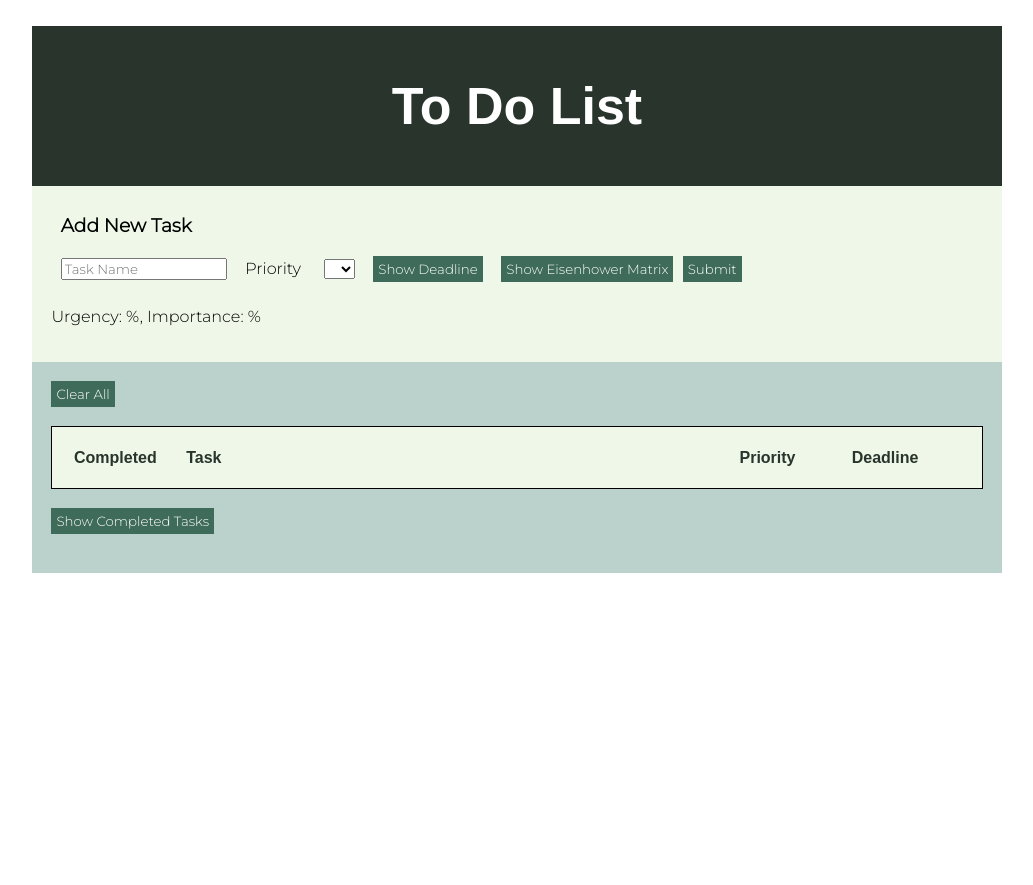
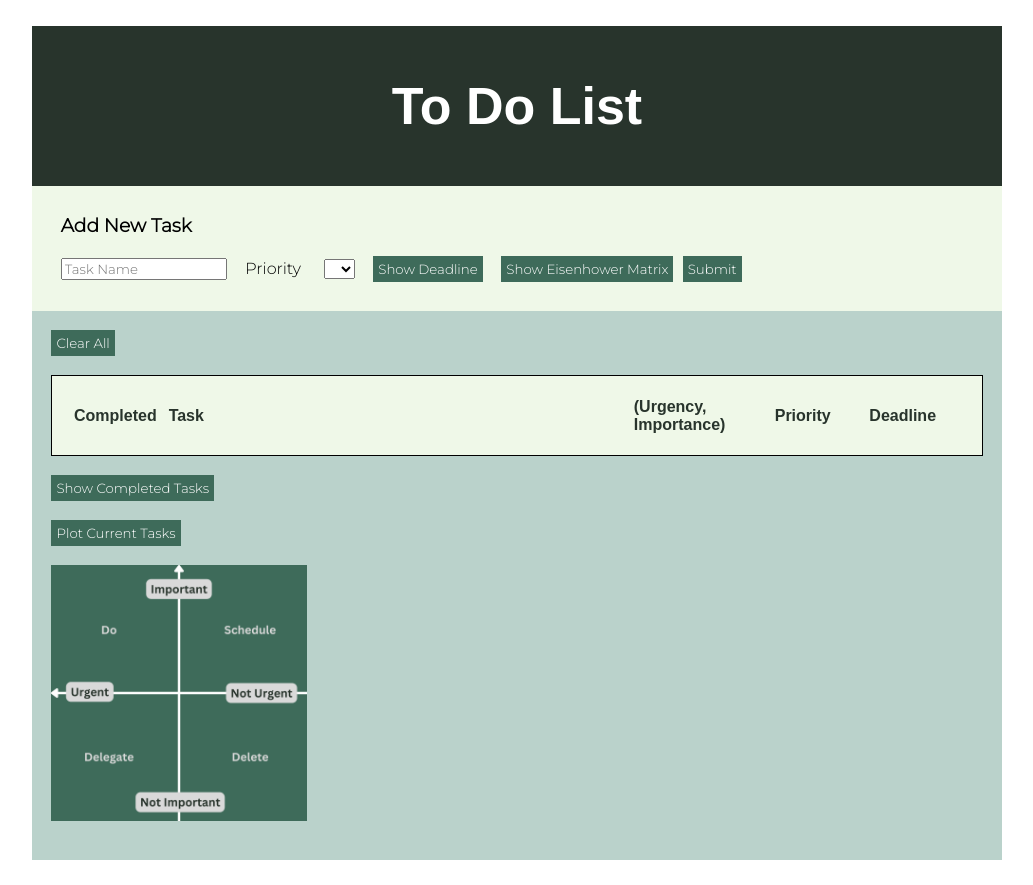
Before and after one commit to dragonspirals/React-To-Do-List, a React (Create React App) app: page / in a window 1280 px wide. Shown: the whole page, without its empty margins (123-1156 px from the left). Before the commit the page ends 800 px from the top, so only its background shows below. Built offline with nearby package versions, Linux system fonts and the light colour scheme; a web font is replaced by a local one.

Commit message:
Eisenhower plot all tasks
Added ability to plot all current tasks on the eisenhower graph

```diff
--- a/src/App.js
+++ b/src/App.js
@@ -4,6 +4,7 @@ import React, { useState } from 'react'
 import Form from './Form/Form';
 import DisplayTasks from './List/DisplayTasks';
 import DisplayCompleted from './List/DisplayCompleted';
+import DisplayEHower from './List/DisplayEHower';
 
 function App() {
 
@@ -58,6 +59,8 @@ function App() {
 
         <br></br>
         <DisplayCompleted taskList={taskList} />
+
+        <DisplayEHower taskList={taskList}/>
       </main>
 
 
--- a/src/Form/EHower.js
+++ b/src/Form/EHower.js
@@ -1,5 +1,4 @@
 import { useState, useRef } from "react";
-import graph from "../images/asana-eisenhower.webp"
 
 export default function EHower({ newTask, setNewTask }) {
 
@@ -53,6 +52,8 @@ export default function EHower({ newTask, setNewTask }) {
                 <circle cx={eHowerMark[0]} cy={eHowerMark[1]} r="5" stroke="black" stroke-width="3" fill="black" />
             </svg>
         </div>
+        <p>Urgency: {newTask.eHower[0]}%, Importance: {newTask.eHower[1]}%</p>
+        <br />
         </>
     )
 
--- a/src/Form/Form.js
+++ b/src/Form/Form.js
@@ -77,7 +77,7 @@ export default function Form({ addTask }) {
 
             <input className="button" type="submit"></input>
 
-            <p>Urgency: {newTask.eHower[0]}%, Importance: {newTask.eHower[1]}%</p>
+
 
         </form>
     )
--- /dev/null
+++ b/src/List/DisplayEHower.js
@@ -0,0 +1,59 @@
+
+import React, { useState, useRef } from "react"
+
+
+export default function DisplayEHower({ taskList }) {
+
+    // an array containing all the marks representing tasks on the eisenhower matrix
+    const [eHowerMarks, setEHowerMarks] = useState([]);
+
+    // div containing graph
+    const boxRef = useRef(null);
+    // bounding box for the graph
+
+
+    function getMarks() {
+        const marks = [];
+
+        const boxBound = boxRef.current.getBoundingClientRect();
+
+
+        taskList.forEach(task => {
+            if (task.hasEHower) {
+                const markX = (task.eHower[0]*boxBound.width)/100;
+                const markY = (task.eHower[0]*boxBound.height)/100;
+
+                marks.push([markX, markY]);
+            }
+        })
+
+        setEHowerMarks(marks);
+    }
+
+
+
+    function PlotMarks() {
+
+
+        return (
+            eHowerMarks.map((value, index) => (
+                <svg display="block" style={{transform: `translateY(-${index*100}%)`}} className="e-hower-plot"  height="100%" width="100%">
+                    <circle cx={value[0]} cy={value[1]} r="2" stroke="black" stroke-width="2" fill="black" />
+                </svg>
+            ))
+        )
+    }
+
+
+
+    return (
+        <>
+        <button onClick={getMarks}>Plot Current Tasks</button>
+        <br /><br />
+        <div ref={boxRef} className = "clickable e-hower-div" >
+            <PlotMarks />
+        </div>
+        <br />
+        </>
+    )
+}
--- a/src/List/DisplayTasks.js
+++ b/src/List/DisplayTasks.js
@@ -10,6 +10,7 @@ export default function DisplayTasks({ taskList, editTask }) {
                 <tr className="task-row">
                     <th className="checkbox-div">Completed</th>
                     <th className="task-name">Task</th>
+                    <th className="task-e-hower">(Urgency, Importance)</th>
                     <th className="task-priority">Priority</th>
                     <th className="task-deadline">Deadline</th>
                 </tr>
--- a/src/List/Task.js
+++ b/src/List/Task.js
@@ -15,6 +15,10 @@ export default function Task({ task, editTask, taskList }) {
 
             <td className="task-name">
                 <p>{task.name}</p>
+            </td>
+
+            <td className="task-e-hower">
+                {(task.hasEHower) && <p>({task.eHower[0]},{task.eHower[1]})</p>}
             </td>
 
             <td className="task-priority">
--- a/src/styles/styles.css
+++ b/src/styles/styles.css
@@ -103,6 +103,10 @@ circle {
   width: 50%;
 }
 
+.task-e-hower {
+  width: 15%;
+}
+
 .task-priority {
   width: 10%;
 }
@@ -141,6 +145,12 @@ circle {
 .e-hower-div {
   width: 20vw;
   height: 20vw;
-  background-image: url("../images/asana-eisenhower.webp");
+  background-image: url("../images/e-hower.png");
   background-size: cover;
+  padding: 0%;
+}
+
+.e-hower-plot {
+  margin: 0px;
+  padding: 0px;
 }/*# sourceMappingURL=styles.css.map */
--- a/src/styles/styles.scss
+++ b/src/styles/styles.scss
@@ -129,6 +129,10 @@ circle {
     width:50%;
   }
 
+  .task-e-hower {
+    width:15%;
+  }
+
   .task-priority {
     width:10%;
   }
@@ -176,6 +180,13 @@ circle {
   .e-hower-div {
     width:20vw;
     height: 20vw;
-    background-image: url("../images/asana-eisenhower.webp");
+    background-image: url("../images/e-hower.png");
     background-size: cover;
+    padding:0%;
   }
+
+
+  .e-hower-plot {
+    margin:0px;
+    padding:0px;
+  }
```
Also changed, not shown: src/images/e-hower.png (added), 1 other file (tests, documents, lock files or other folders).
